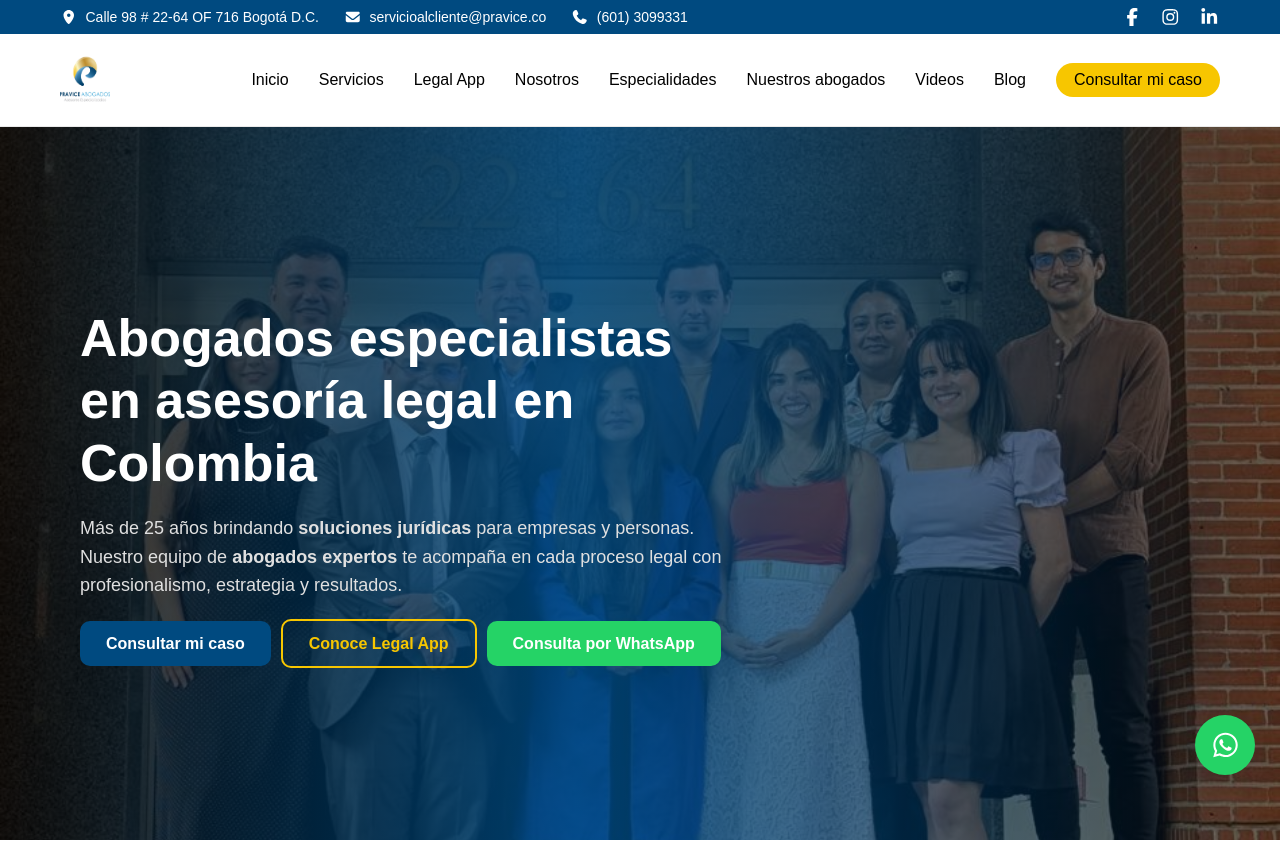
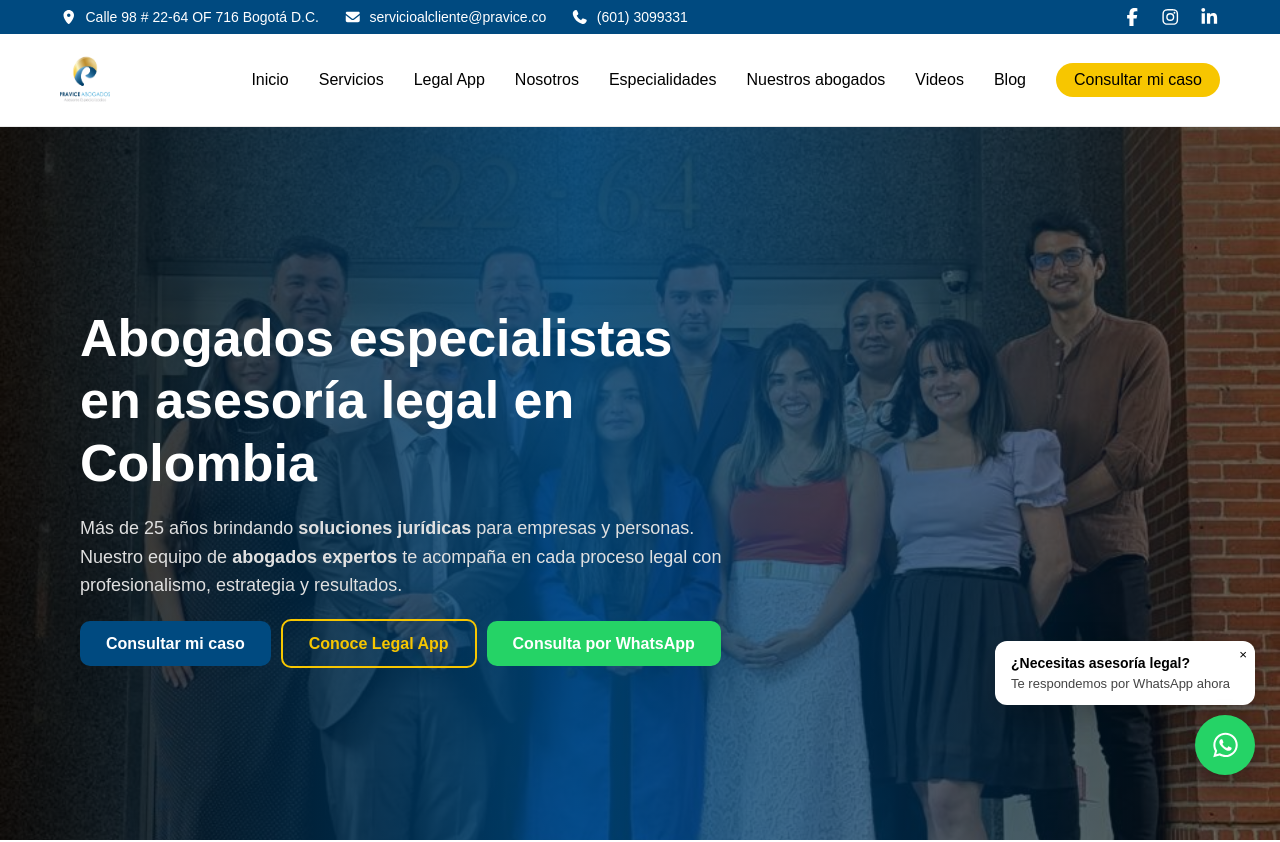
Before and after one commit to paginaswebpravice-prog/pravice-co, a Next.js app: page / in a window 1280 px wide. Shown: the top 842 px of the page. Built offline with nearby package versions, Linux system fonts and the light colour scheme.

Commit message:
Updates to the static whatsapp button

```diff
--- a/src/app/components/Footer.tsx
+++ b/src/app/components/Footer.tsx
@@ -15,11 +15,28 @@ import {
   faLocationDot,
   faClock,
 } from "@fortawesome/free-solid-svg-icons";
+import { motion } from "framer-motion";
+import { useEffect, useState } from "react";
 
 export default function Footer() {
   const emailUser = "servicioalcliente";
   const emailDomain = "pravice.co";
   const email = `${emailUser}@${emailDomain}`;
+
+  const [showBubble, setShowBubble] = useState(false);
+
+  useEffect(() => {
+    const alreadyShown = localStorage.getItem("waBubbleShown");
+
+    if (!alreadyShown) {
+      const timer = setTimeout(() => {
+        setShowBubble(true);
+        localStorage.setItem("waBubbleShown", "true");
+      }, 6000);
+
+      return () => clearTimeout(timer);
+    }
+  }, []);
 
   return (
     <>
@@ -157,7 +174,7 @@ export default function Footer() {
               </li>
               <li>
                 <Link href="/especialidades/proteccion-juridica-empresarial">
-                  Proteccion Juridica Empresarial
+                  Protección Jurídica Empresarial
                 </Link>
               </li>
             </ul>
@@ -180,9 +197,7 @@ export default function Footer() {
             <div className={styles.contactItem}>
               <FontAwesomeIcon icon={faEnvelope} />
               <a href={`mailto:${email}`}>
-                {emailUser}
-                {"@"}
-                {emailDomain}
+                {emailUser}@{emailDomain}
               </a>
             </div>
 
@@ -215,6 +230,22 @@ export default function Footer() {
           </div>
         </div>
       </footer>
+
+      {/* BURBUJA WHATSAPP */}
+      {showBubble && (
+        <motion.div
+          initial={{ opacity: 0, y: 20, scale: 0.9 }}
+          animate={{ opacity: 1, y: 0, scale: 1 }}
+          transition={{ duration: 0.5 }}
+          className={styles.whatsappBubble}
+        >
+          <p>¿Necesitas asesoría legal?</p>
+          <span>Te respondemos por WhatsApp ahora</span>
+          <button onClick={() => setShowBubble(false)}>×</button>
+        </motion.div>
+      )}
+
+      {/* BOTÓN WHATSAPP */}
       <Link
         href="https://wa.me/573114659315"
         target="_blank"
--- a/src/app/styles/Footer.module.css
+++ b/src/app/styles/Footer.module.css
@@ -12,8 +12,6 @@
   grid-template-columns: 1.3fr 1fr 1fr;
   gap: 60px;
 }
-
-/* LOGO */
 
 .logo {
   font-size: 24px;
@@ -30,18 +28,13 @@
   margin-bottom: 20px;
 }
 
-/* TAG */
-
 .tag {
   background: rgba(255, 255, 255, 0.15);
   padding: 8px 14px;
-  display: inline-block;
   border-radius: 6px;
   font-size: 13px;
   margin-bottom: 20px;
 }
-
-/* SOCIALS */
 
 .socials {
   display: flex;
@@ -51,14 +44,7 @@
 .socials a {
   font-size: 18px;
   color: #ffffff;
-  transition: 0.3s;
 }
-
-.socials a:hover {
-  color: #f7c600;
-}
-
-/* LIST */
 
 .col h4 {
   margin-bottom: 15px;
@@ -76,23 +62,13 @@
 .col ul li a {
   color: rgba(255, 255, 255, 0.85);
   text-decoration: none;
-  transition: 0.2s;
 }
-
-.col ul li a:hover {
-  color: #f7c600;
-}
-
-/* CONTACT */
 
 .contactItem {
   display: flex;
   gap: 10px;
   margin-bottom: 12px;
-  color: rgba(255, 255, 255, 0.9);
 }
-
-/* CTA */
 
 .cta {
   display: inline-block;
@@ -101,16 +77,8 @@
   color: #000;
   padding: 10px 18px;
   border-radius: 6px;
-  text-decoration: none;
   font-weight: 600;
-  transition: 0.25s;
 }
-
-.cta:hover {
-  background: #c4911a;
-}
-
-/* BOTTOM */
 
 .bottom {
   border-top: 1px solid rgba(255, 255, 255, 0.2);
@@ -118,10 +86,9 @@
   padding: 20px;
   text-align: center;
   font-size: 14px;
-  color: rgba(255, 255, 255, 0.8);
 }
 
-/* WHATSAPP FLOAT BUTTON */
+/* BOTÓN WHATSAPP */
 
 .whatsappFloat {
   position: fixed;
@@ -145,29 +112,47 @@
   box-shadow: 0 8px 25px rgba(0, 0, 0, 0.25);
 
   z-index: 9999;
-
-  transition: all 0.3s ease;
 }
 
-.whatsappFloat:hover {
-  transform: scale(1.1);
-  background: #1ebe5d;
+/* BURBUJA */
+
+.whatsappBubble {
+  position: fixed;
+  bottom: 95px;
+  right: 25px;
+
+  background: #ffffff;
+  color: #000;
+
+  padding: 14px 16px;
+  border-radius: 12px;
+
+  width: 260px;
+
+  box-shadow: 0 10px 30px rgba(0, 0, 0, 0.2);
+
+  z-index: 9999;
+
+  font-size: 14px;
 }
 
-@keyframes whatsappPulse {
-  0% {
-    box-shadow: 0 0 0 0 rgba(37, 211, 102, 0.7);
-  }
-  70% {
-    box-shadow: 0 0 0 15px rgba(37, 211, 102, 0);
-  }
-  100% {
-    box-shadow: 0 0 0 0 rgba(37, 211, 102, 0);
-  }
+.whatsappBubble p {
+  font-weight: 600;
+  margin-bottom: 4px;
 }
 
-.whatsappFloat {
-  animation: whatsappPulse 2.5s infinite;
+.whatsappBubble span {
+  font-size: 13px;
+  color: #444;
+}
+
+.whatsappBubble button {
+  position: absolute;
+  top: 6px;
+  right: 8px;
+  border: none;
+  background: none;
+  cursor: pointer;
 }
 
 /* RESPONSIVE */
```
